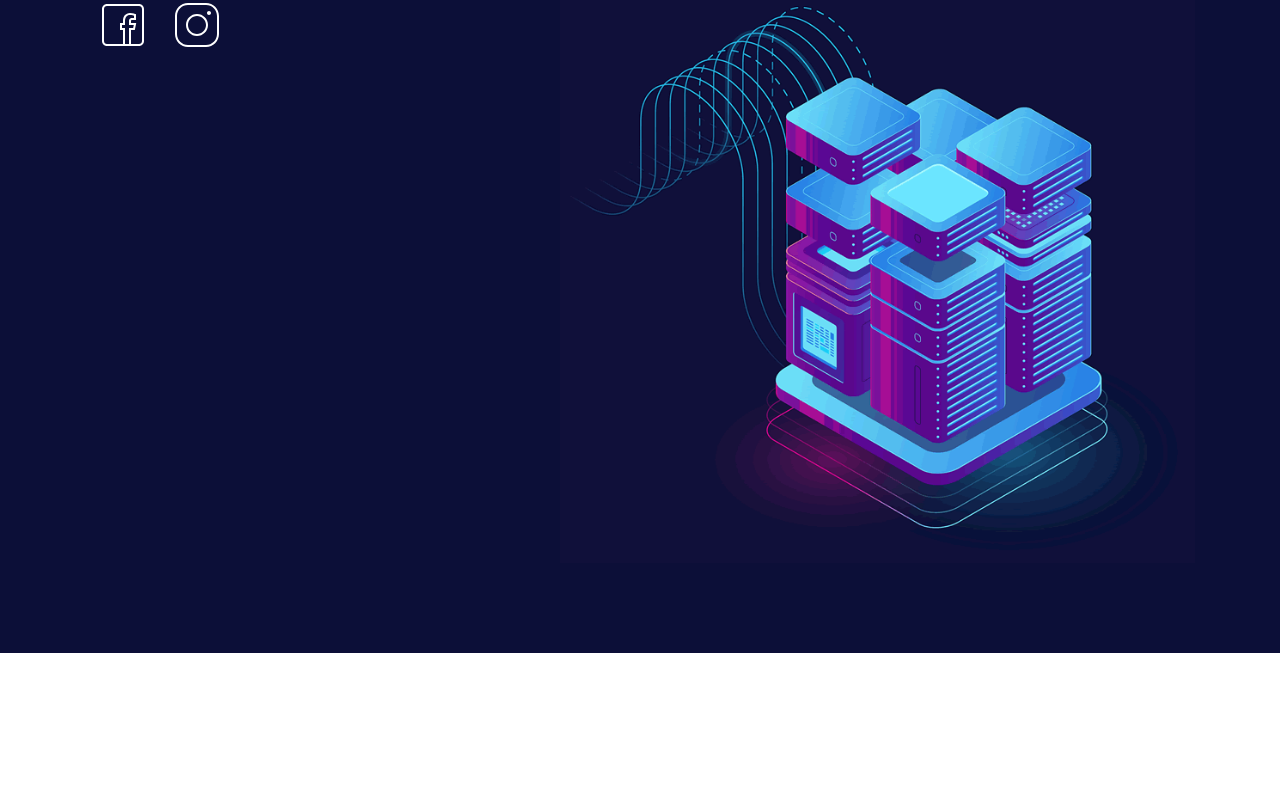
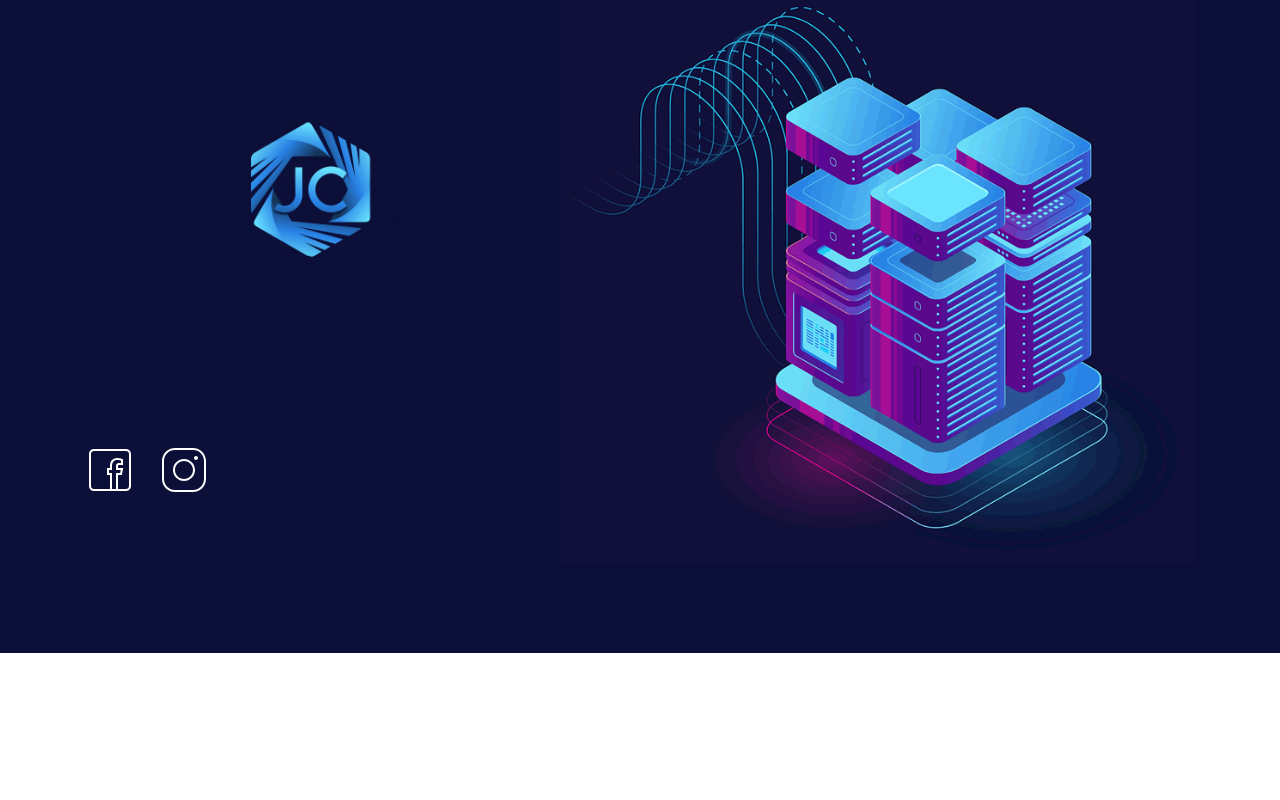
Before and after one commit to D4Fi/D4Fi.github.io, a plain HTML site: page index.html in a window 1280 px wide. Shown: the top 800 px of the page. Drawn offline with nearby package versions, Linux system fonts and the light colour scheme.

Commit message:
Update index.html

```diff
--- a/index.html
+++ b/index.html
@@ -46,7 +46,7 @@
             <div class="row d_flex">
                <div class="col-md-5">
                   <div class="text-bg">
-										<img src="images/logos/newlogo.png" alt="" width="600px">
+										<img src="images/logos/newlogo.jpg" alt="" width="600px">
 
 										<a href="lkasdj">
 <svg xmlns="http://www.w3.org/2000/svg" x="0px" y="0px" width="50" height="50" viewBox="0,0,256,256">
```
